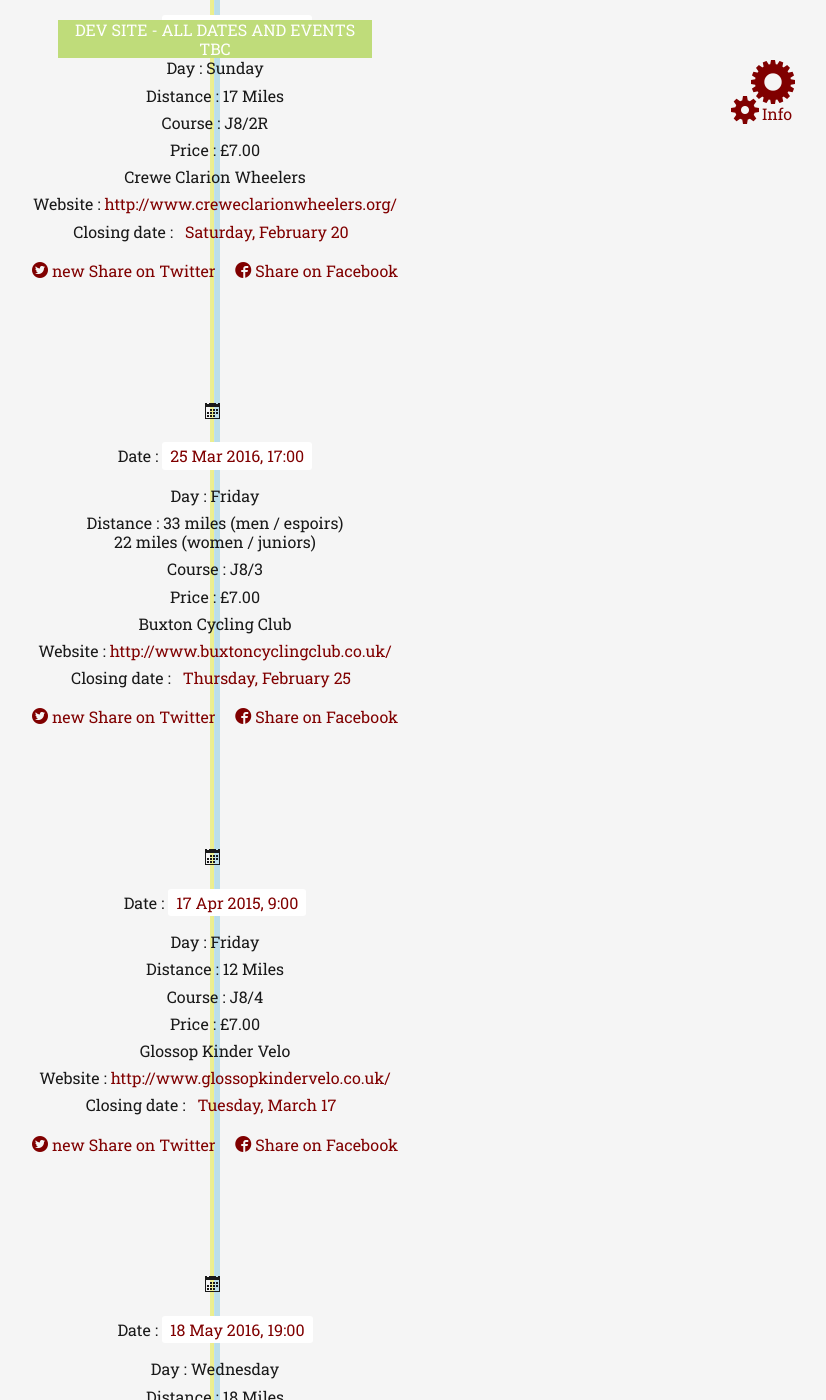
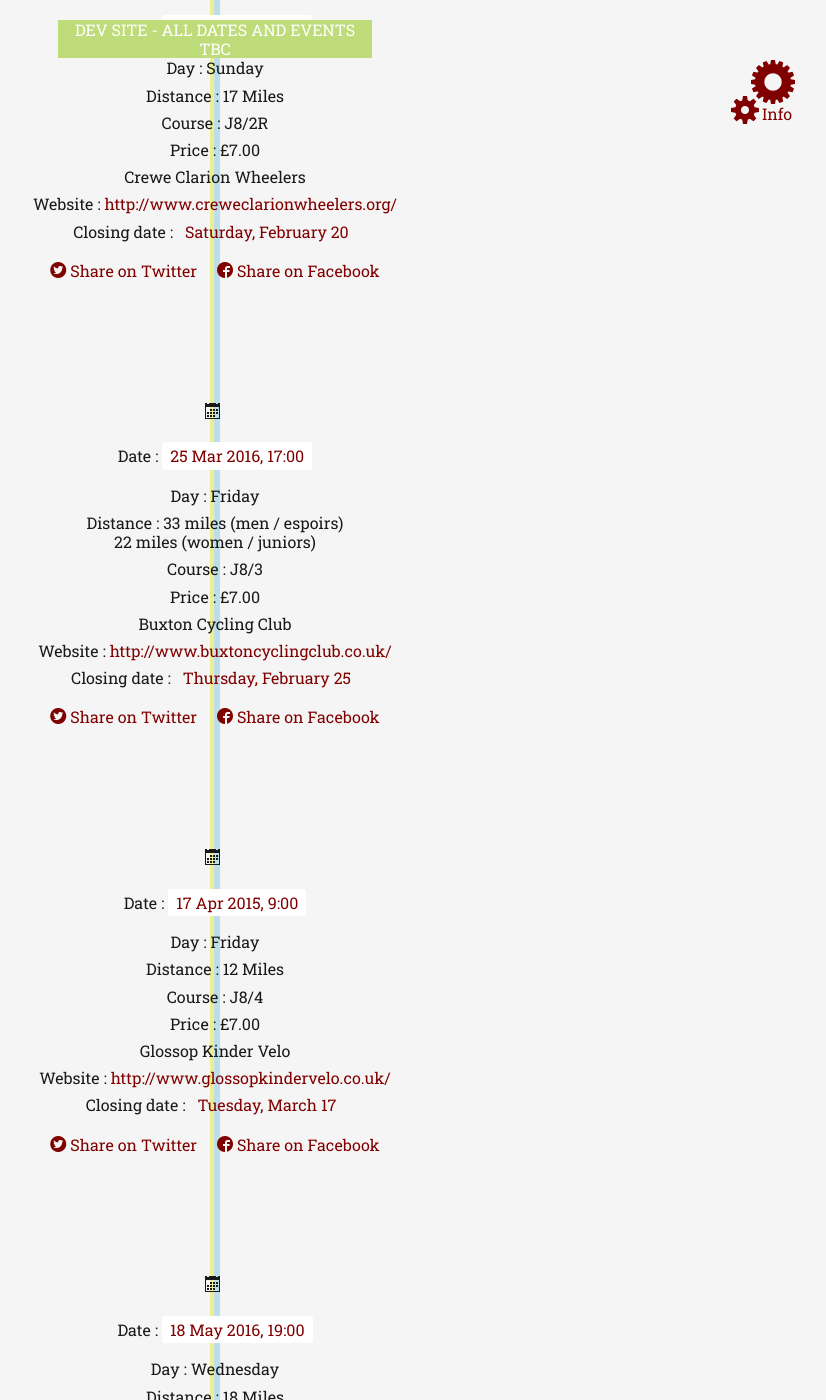
Before and after one commit to welt/spoco-nw, a Jekyll site: the page built from index.html, in a window 1280 px wide and 1400 px high, scrolled down 489 px. Shown: the whole window, without its empty margins (425-1251 px from the left). Built offline with Jekyll 4.4.1, drawn with Linux system fonts in a browser that asks for light colours; nearby versions of some CDN libraries; some web fonts are replaced; Markdown is read by kramdown in place of the engine named in the settings; some of the changed text lies outside the part shown.

Commit message:
fixes to twitter button in progress

```diff
--- a/index.html
+++ b/index.html
@@ -45,7 +45,7 @@
 
 			<div class="ss-share">
 				<span class="ss-share-item">
-					<a class="ss-share-link" href="https://twitter.com/intent/tweet?url={{ tw_url }}&text={{ tw_text }}" rel="nofollow" target="_blank"><span class="icon-twitter3"></span> new Share on Twitter</a>
+					<a class="ss-share-link" href="https://twitter.com/intent/tweet?url={{ tw_url }}&text={{ tw_text }}" rel="nofollow" target="_blank"><span class="icon-twitter3"></span> Share on Twitter</a>
 				</span>
 				<span class="ss-share-item">
 					<a class="ss-share-link" href="http://www.facebook.com/sharer.php?u={{ fb_url }}" rel="nofollow" target="_blank"><span class="icon-facebook3"></span> Share on Facebook</a>
```
